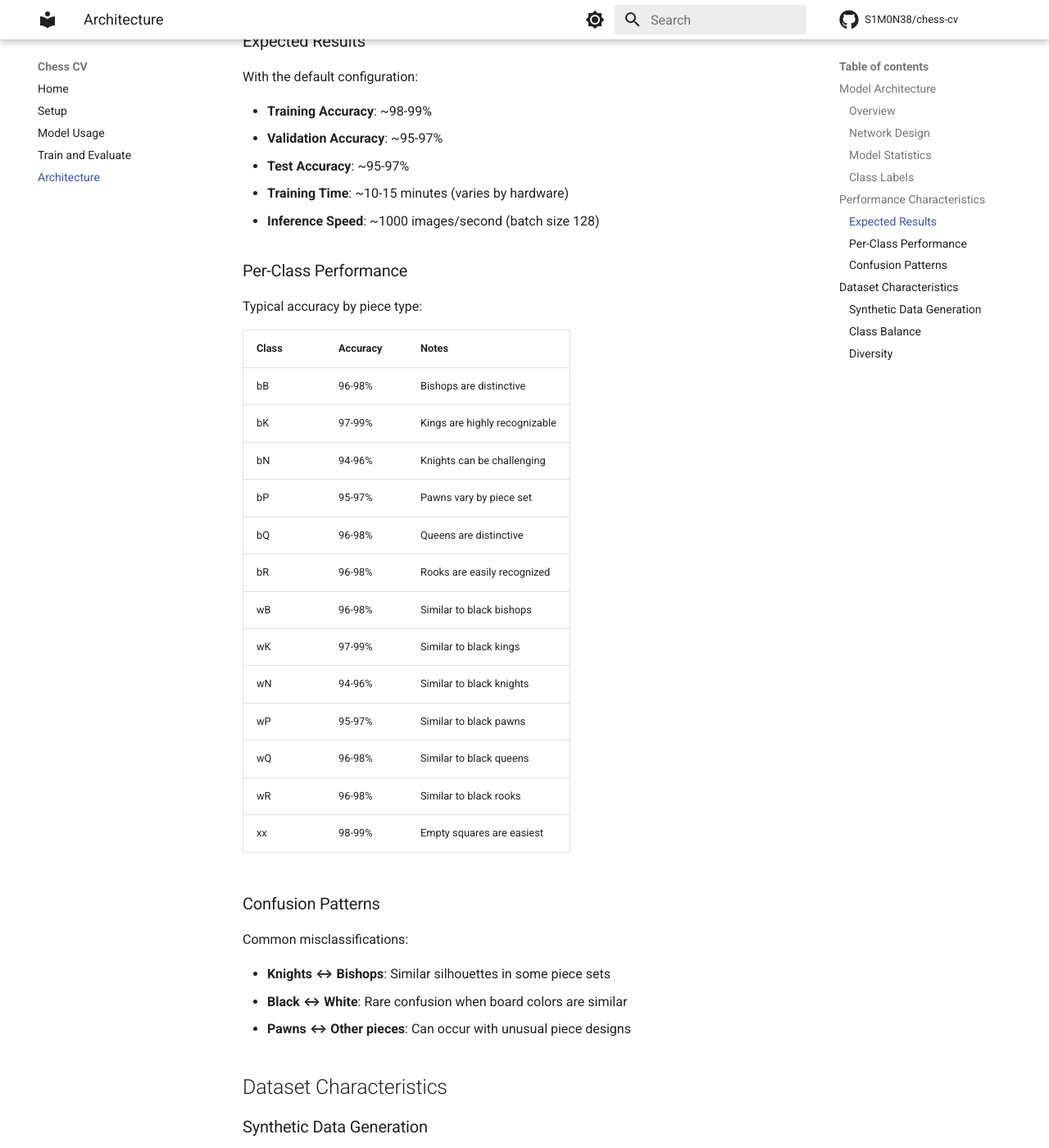
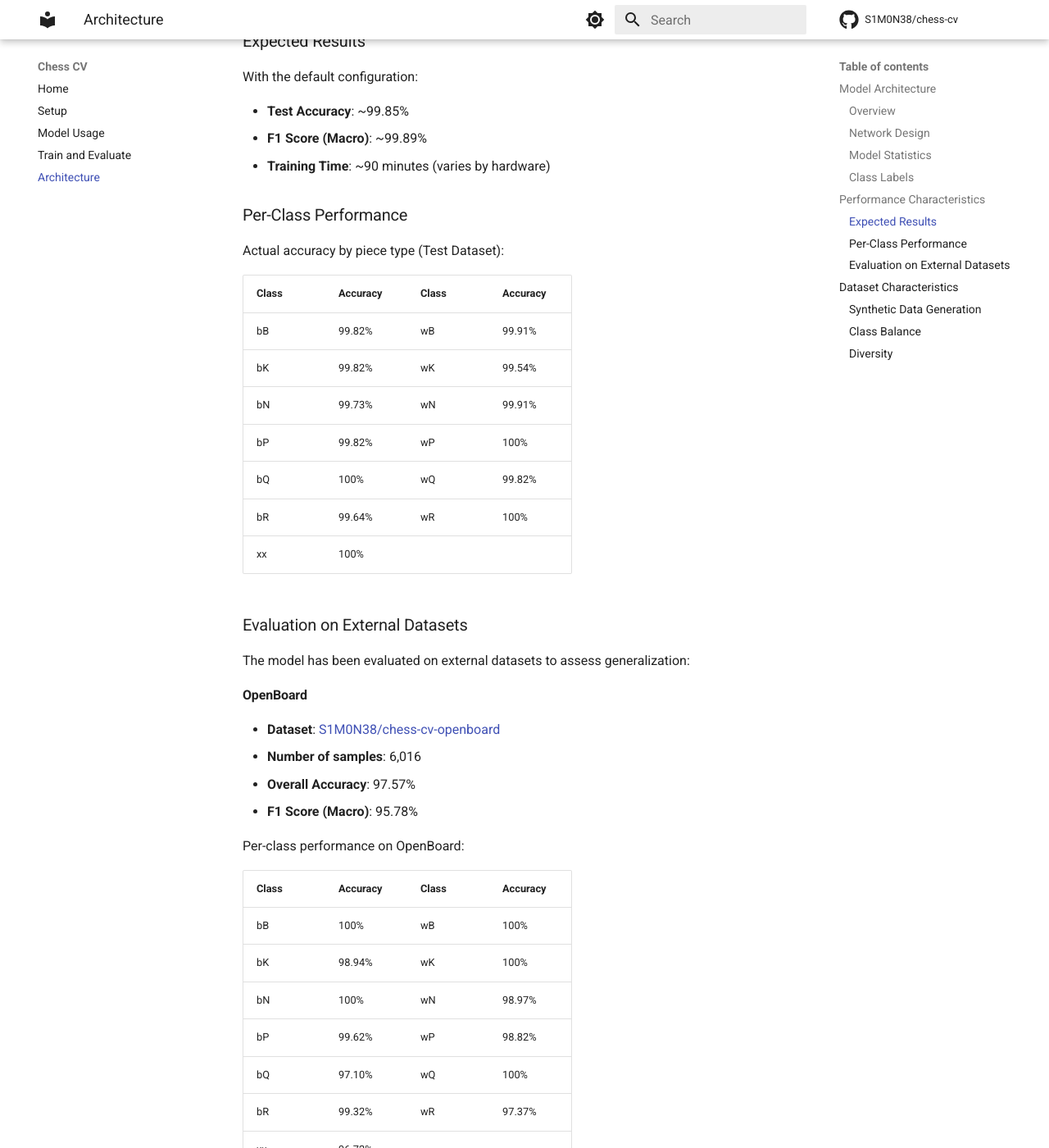
Before and after one commit to S1M0N38/chess-cv, an MkDocs documentation site: the page built from docs/architecture.md, in a window 1280 px wide and 1400 px high, scrolled down 2397 px. Shown: the whole window at 82% size. Built offline with MkDocs 1.6.1 and Material for MkDocs 9.7.7, drawn with Linux system fonts in a browser that asks for light colours; comment, search, counter and statistics services are not loaded; some of the changed text lies outside the part shown.

Commit message:
docs: update performance in docs files

```diff
--- a/docs/architecture.md
+++ b/docs/architecture.md
@@ -86,39 +86,50 @@ The model classifies chess squares into 13 categories:
 
 With the default configuration:
 
-- **Training Accuracy**: ~98-99%
-- **Validation Accuracy**: ~95-97%
-- **Test Accuracy**: ~95-97%
-- **Training Time**: ~10-15 minutes (varies by hardware)
-- **Inference Speed**: ~1000 images/second (batch size 128)
+- **Test Accuracy**: ~99.85%
+- **F1 Score (Macro)**: ~99.89%
+- **Training Time**: ~90 minutes (varies by hardware)
 
 ### Per-Class Performance
 
-Typical accuracy by piece type:
+Actual accuracy by piece type (Test Dataset):
 
-| Class | Accuracy | Notes                         |
-| ----- | -------- | ----------------------------- |
-| bB    | 96-98%   | Bishops are distinctive       |
-| bK    | 97-99%   | Kings are highly recognizable |
-| bN    | 94-96%   | Knights can be challenging    |
-| bP    | 95-97%   | Pawns vary by piece set       |
-| bQ    | 96-98%   | Queens are distinctive        |
-| bR    | 96-98%   | Rooks are easily recognized   |
-| wB    | 96-98%   | Similar to black bishops      |
-| wK    | 97-99%   | Similar to black kings        |
-| wN    | 94-96%   | Similar to black knights      |
-| wP    | 95-97%   | Similar to black pawns        |
-| wQ    | 96-98%   | Similar to black queens       |
-| wR    | 96-98%   | Similar to black rooks        |
-| xx    | 98-99%   | Empty squares are easiest     |
+| Class | Accuracy | Class | Accuracy |
+| ----- | -------- | ----- | -------- |
+| bB    | 99.82%   | wB    | 99.91%   |
+| bK    | 99.82%   | wK    | 99.54%   |
+| bN    | 99.73%   | wN    | 99.91%   |
+| bP    | 99.82%   | wP    | 100%     |
+| bQ    | 100%     | wQ    | 99.82%   |
+| bR    | 99.64%   | wR    | 100%     |
+| xx    | 100%     |       |          |
 
-### Confusion Patterns
+### Evaluation on External Datasets
 
-Common misclassifications:
+The model has been evaluated on external datasets to assess generalization:
 
-- **Knights ↔ Bishops**: Similar silhouettes in some piece sets
-- **Black ↔ White**: Rare confusion when board colors are similar
-- **Pawns ↔ Other pieces**: Can occur with unusual piece designs
+#### OpenBoard
+
+- **Dataset**: [S1M0N38/chess-cv-openboard](https://huggingface.co/datasets/S1M0N38/chess-cv-openboard)
+- **Number of samples**: 6,016
+- **Overall Accuracy**: 97.57%
+- **F1 Score (Macro)**: 95.78%
+
+Per-class performance on OpenBoard:
+
+| Class | Accuracy | Class | Accuracy |
+| ----- | -------- | ----- | -------- |
+| bB    | 100%     | wB    | 100%     |
+| bK    | 98.94%   | wK    | 100%     |
+| bN    | 100%     | wN    | 98.97%   |
+| bP    | 99.62%   | wP    | 98.82%   |
+| bQ    | 97.10%   | wQ    | 100%     |
+| bR    | 99.32%   | wR    | 97.37%   |
+| xx    | 96.72%   |       |          |
+
+!!! note "Out of Sample Performance"
+
+    The lower performance on OpenBoard compared to the test set (97.57% vs 99.85%) indicates some domain gap between the synthetic training data and this external dataset.
 
 ## Dataset Characteristics
 
```
Also changed, not shown: README.md (+1 -1 lines), docs/README_hf.md (+23 -8 lines).
